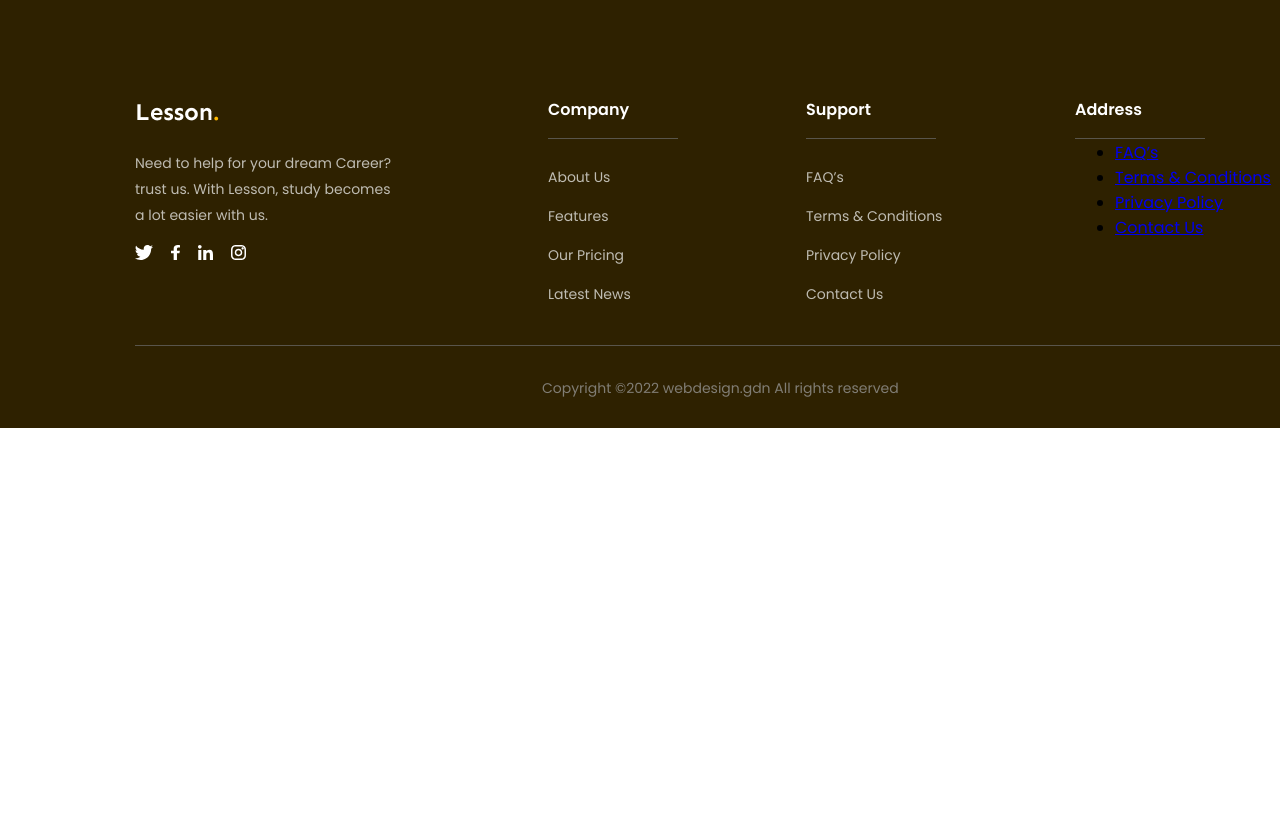
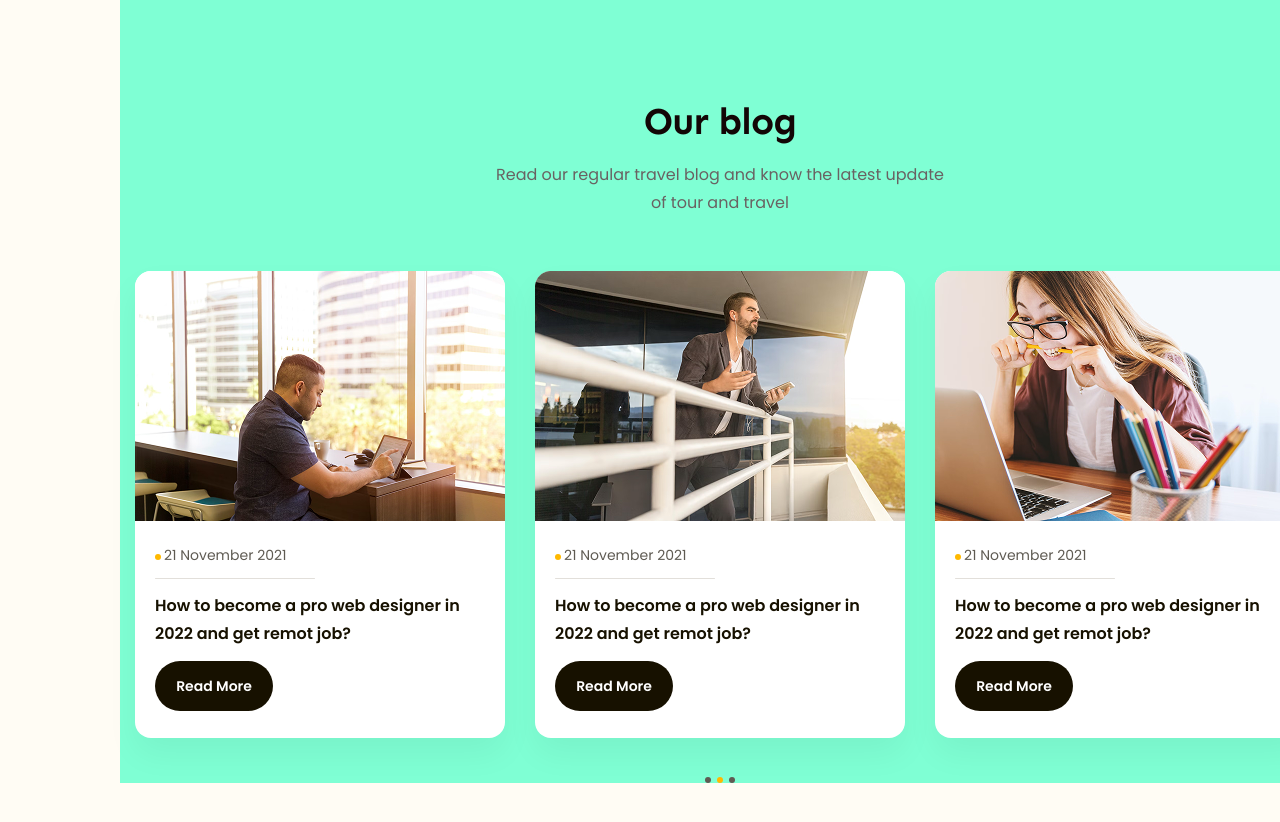
Before and after one commit to Mokaddes-Ali/TailwindCSS-Education-Platform-LandingPage, a plain HTML site: page index.html in a window 1280 px wide. Shown: the top 822 px of the page. Before the commit the page ends 800 px from the top, so only its background shows below. Drawn offline with Linux system fonts and the light colour scheme.

Commit message:
add blog section pixel perfect with raw CSS

```diff
--- a/assets/style.css
+++ b/assets/style.css
@@ -12,108 +12,114 @@ body{
     background-color: aquamarine;
 }
 
+/* Start Blog Section CSS */
 
+.blog-section{
+  width: 1440px;
+  height: 878px;
+  background-color: #FFFCF4;
 
-
-.footer{
-  background-color: #2E2100;
-  width: 1440px;
-  height: 428px;
-  position: relative;
 }
-.footer-logo-section{
-  position: absolute;
-  top: 95px
+.blog-heading, .blog-dots-button{
+  padding-top: 65px;
+  display: flex;
+  align-items: center;
+  justify-content: center;
+  flex-direction: column;
+  text-align: center;
+}
+.blog-heading h1{
+  color: #130606;
+font-family: "Sen", sans-serif;
+font-size: 38px;
+font-style: normal;
+font-weight: 700;
+line-height: 48px;
+letter-spacing: -0.76px;
+margin-bottom: -0px;
+}
+.blog-heading p{
+  width: 448px;;
+  color: #696262;
+font-size: 16px;
+font-style: normal;
+font-weight: 400;
+line-height: 28px;
 }
 
-.footer-logo-section p{
-  color: #BFBCB2;
+.blog-card{
+  padding-top: 38px;
+  display: flex;
+  gap: 30px;
+  margin-bottom: -26px;
+}
+.blog-card .card{
+width: 370px;
+Height: 467px;
+border-radius: 16px;
+background: #FFF;
+box-shadow: 0px 16px 32px 0px rgba(0, 0, 0, 0.05);
+transition: all 0.3s ease;
+}
+
+.blog-card .card:hover {
+  transform: translateY(-10px);
+  box-shadow: 0 20px 40px rgba(0, 0, 0, 0.1);
+}
+.card-image img{
+  width: 370px;
+  height: 250px;
+}
+.card-body{
+  padding: 0px 20px;
+}
+
+.card-body p{
+  color: #5F5B53;
 font-size: 14px;
 font-style: normal;
 font-weight: 400;
 line-height: 26px;
-width: 267px;
 }
-.divider{
-  width: 130px;
+.dots-text{
+  display: flex;
+  align-items: center;
+  gap: 3px;
+  margin-bottom: 10px;
+}
+.card-body .card-divider{
+  border-radius: 0.5px;
+background: #E2DFDA;
+  width: 160px;
 height: 1px;
-background-color: #59554B;
-position: absolute;
-top: 53px;
 }
 
-.quick-link{
-  position: absolute;
-  top: 85px;
-  left: 548px;
-
-}
-
-.quick-link h1 ,.company-support h1, .company-address h1{
-color: #FFF;
+.card-body h1{
+  color: #171100;
 font-family: Poppins;
 font-size: 16px;
 font-style: normal;
 font-weight: 600;
-line-height: 28px;
+line-height: 28px; /* 175% */
 }
-
-.company-support{
-  position: absolute;
-  top: 85px;
-  left: 806px;
-
-}
-
-.company-support ul, .quick-link ul {
-  list-style: none;
-  padding: 0;
- margin-top: 40px;
-}
-
-.company-support li, .quick-link li {
-  margin-bottom: 13px;
-  margin-top: 5px;
-}
-
-.company-support a, .quick-link a {
-  text-decoration: none;
-  color: #BFBCB2;
-font-family: Poppins;
-font-size: 14px;
-font-style: normal;
-font-weight: 400;
-line-height: 26px; /* 185.714% */
-  transition: color 0.3s ease;
-}
-.company-address{
-    position: absolute;
-  top: 85px;
-  left: 1075px;
-
-}
-
-.footer-divider{
-  width: 1170px;
-height: 1px;
-background-color:#59554B;
-position: absolute;
-top: 345px;
-}
-.copy-right-text{
-  display: flex;
-  align-items: center;
-  justify-items: center;
-  position: absolute;
-top: 361px;
-left: 542px;
-}
-.copy-right-text p{
-  color: #807D74;
+.card-button button{
+  width: 118px;
+height: 50px;
+flex-shrink: 0;
+border-radius: 25px;
+background: #171100;
+border-color: none;
+border: none;
+color: #FFF;
 text-align: center;
 font-family: Poppins;
 font-size: 14px;
 font-style: normal;
-font-weight: 400;
-line-height: 26px; /* 185.714% */
+font-weight: 600;
+line-height: 26px;
+transition: all 0.3s ease;
 }
+.card-button button:hover {
+  background: #FFB900;
+  border: 1px solid #FFF;
+}
--- a/index.html
+++ b/index.html
@@ -5,94 +5,92 @@
   <meta charset="UTF-8">
   <meta name="viewport" content="width=device-width, initial-scale=1.0">
   <title>Education Platform langding Page</title>
+  <!-- Font Link -->
   <link rel="preconnect" href="https://fonts.googleapis.com">
 <link rel="preconnect" href="https://fonts.gstatic.com" crossorigin>
 <link href="https://fonts.googleapis.com/css2?family=Poppins:ital,wght@0,100;0,200;0,300;0,400;0,500;0,600;0,700;0,800;0,900;1,100;1,200;1,300;1,400;1,500;1,600;1,700;1,800;1,900&display=swap" rel="stylesheet">
-  <link rel="stylesheet" href="assets/style.css">
+<link rel="preconnect" href="https://fonts.googleapis.com">
+<link rel="preconnect" href="https://fonts.gstatic.com" crossorigin>
+<link href="https://fonts.googleapis.com/css2?family=Sen:wght@400..800&display=swap" rel="stylesheet">
+
+<link rel="stylesheet" href="assets/style.css">
 </head>
 
 <body>
-  <footer class="footer">
-    <div class="container">
 
-      <!-- logo and social icon -->
-      <div class="footer-logo-section">
-        <div class="footer-logo">
-          <img class="" src="/assets/images/footer-logo.png" alt="company logo" />
+<section class="blog-section">
+  <div class="container">
+
+    <div class="blog-heading">
+      <h1 class="">Our blog</h1>
+      <p>Read our regular travel blog and know the latest update of tour and travel</p>
+    </div>
+
+    <div class="blog-card">
+      <!-- First Card -->
+      <div class="card">
+        <div class="card-img">
+          <img src="/assets/images/blog-img1.png" alt="Card Image" />
         </div>
-        <p class="">Need to help for your dream Career? trust us. With Lesson, study becomes a lot easier with us.</p>
-        <div class="social-media-link">
-          <svg xmlns="http://www.w3.org/2000/svg" width="111" height="15" viewBox="0 0 111 15" fill="none">
-            <path
-              d="M5.64991 15C3.57026 15 1.63168 14.3864 0 13.3276C1.38535 13.4185 3.83019 13.2007 5.35087 11.7292C3.06326 11.6227 2.0316 9.8428 1.89703 9.08215C2.0914 9.15822 3.01841 9.24949 3.54172 9.03651C0.91022 8.36714 0.506525 6.02434 0.596235 5.30933C1.08964 5.65923 1.92694 5.78093 2.25587 5.75051C-0.196205 3.97059 0.685945 1.2931 1.11954 0.71501C2.87924 3.18826 5.51649 4.57733 8.7791 4.65459C8.71759 4.38089 8.6851 4.09593 8.6851 3.80325C8.6851 1.70277 10.3586 0 12.423 0C13.5016 0 14.4735 0.46484 15.1558 1.20837C15.8766 1.03703 16.9613 0.635914 17.4916 0.289047C17.2243 1.26268 16.3922 2.07488 15.8888 2.37592C15.8847 2.36563 15.893 2.38616 15.8888 2.37592C16.331 2.30807 17.5274 2.07481 18 1.74949C17.7663 2.29647 16.884 3.20591 16.16 3.71506C16.2947 9.74221 11.7492 15 5.64991 15Z"
-              fill="white" />
-            <path
-              d="M44.4103 8.37379L44.8767 5.67961H41.9589V3.93204C41.9589 3.1948 42.3657 2.47573 43.6726 2.47573H45V0.182039C45 0.182039 43.7959 0 42.6452 0C40.2411 0 38.6712 1.29064 38.6712 3.62621V5.67961H36V8.37379H38.6712V14.8871C39.2075 14.9618 39.7562 15 40.3151 15C40.874 15 41.4226 14.9618 41.9589 14.8871V8.37379H44.4103Z"
-              fill="white" />
-            <path
-              d="M66.6186 1.81302C66.6186 2.81432 65.8085 3.62603 64.8093 3.62603C63.81 3.62603 63 2.81432 63 1.81302C63 0.811715 63.81 0 64.8093 0C65.8085 0 66.6186 0.811715 66.6186 1.81302Z"
-              fill="white" />
-            <path d="M63.2474 4.95868H66.3402V15H63.2474V4.95868Z" fill="white" />
-            <path
-              d="M71.3196 4.95868H68.2268V15H71.3196C71.3196 15 71.3196 11.8388 71.3196 9.86235C71.3196 8.67602 71.6977 7.4845 73.2062 7.4845C74.911 7.4845 74.9008 9.037 74.8928 10.2397C74.8824 11.8119 74.9072 13.4163 74.9072 15H78V9.70041C77.9738 6.31647 77.1508 4.75723 74.4433 4.75723C72.8354 4.75723 71.8387 5.53935 71.3196 6.24696V4.95868Z"
-              fill="white" />
-            <path
-              d="M108.75 3.375C108.75 3.99632 108.246 4.5 107.625 4.5C107.004 4.5 106.5 3.99632 106.5 3.375C106.5 2.75368 107.004 2.25 107.625 2.25C108.246 2.25 108.75 2.75368 108.75 3.375Z"
-              fill="white" />
-            <path fill-rule="evenodd" clip-rule="evenodd"
-              d="M103.5 11.25C105.571 11.25 107.25 9.57107 107.25 7.5C107.25 5.42893 105.571 3.75 103.5 3.75C101.429 3.75 99.75 5.42893 99.75 7.5C99.75 9.57107 101.429 11.25 103.5 11.25ZM103.5 9.75C104.743 9.75 105.75 8.74264 105.75 7.5C105.75 6.25736 104.743 5.25 103.5 5.25C102.257 5.25 101.25 6.25736 101.25 7.5C101.25 8.74264 102.257 9.75 103.5 9.75Z"
-              fill="white" />
-            <path fill-rule="evenodd" clip-rule="evenodd"
-              d="M96 7.2C96 4.67976 96 3.41965 96.4905 2.45704C96.9219 1.61031 97.6103 0.921901 98.457 0.490471C99.4196 0 100.68 0 103.2 0H103.8C106.32 0 107.58 0 108.543 0.490471C109.39 0.921901 110.078 1.61031 110.51 2.45704C111 3.41965 111 4.67976 111 7.2V7.8C111 10.3202 111 11.5804 110.51 12.543C110.078 13.3897 109.39 14.0781 108.543 14.5095C107.58 15 106.32 15 103.8 15H103.2C100.68 15 99.4196 15 98.457 14.5095C97.6103 14.0781 96.9219 13.3897 96.4905 12.543C96 11.5804 96 10.3202 96 7.8V7.2ZM103.2 1.5H103.8C105.085 1.5 105.958 1.50117 106.633 1.55633C107.291 1.61006 107.627 1.70745 107.862 1.82698C108.426 2.1146 108.885 2.57354 109.173 3.13803C109.293 3.37263 109.39 3.70893 109.444 4.36656C109.499 5.04169 109.5 5.91513 109.5 7.2V7.8C109.5 9.08487 109.499 9.95831 109.444 10.6334C109.39 11.2911 109.293 11.6274 109.173 11.862C108.885 12.4265 108.426 12.8854 107.862 13.173C107.627 13.2926 107.291 13.3899 106.633 13.4437C105.958 13.4988 105.085 13.5 103.8 13.5H103.2C101.915 13.5 101.042 13.4988 100.367 13.4437C99.7089 13.3899 99.3726 13.2926 99.138 13.173C98.5735 12.8854 98.1146 12.4265 97.827 11.862C97.7074 11.6274 97.6101 11.2911 97.5563 10.6334C97.5012 9.95831 97.5 9.08487 97.5 7.8V7.2C97.5 5.91513 97.5012 5.04169 97.5563 4.36656C97.6101 3.70893 97.7074 3.37263 97.827 3.13803C98.1146 2.57354 98.5735 2.1146 99.138 1.82698C99.3726 1.70745 99.7089 1.61006 100.367 1.55633C101.042 1.50117 101.915 1.5 103.2 1.5Z"
-              fill="white" />
-          </svg>
-
+        <div class="card-body">
+          <p class="dots-text"><span><svg xmlns="http://www.w3.org/2000/svg" width="6" height="6" viewBox="0 0 6 6" fill="none">
+          <circle cx="3" cy="3" r="3" fill="#FFB900"/>
+          </svg></span>21 November 2021</p>
+          <div class="card-divider"></div>
+          <h1>How to become a pro web designer in 2022 and get remot job?</h1>
+          <div class="card-button">
+            <button>Read More</button>
+          </div>
         </div>
       </div>
 
-      <!-- Company Quick Link -->
-      <div class="quick-link">
-        <h1 class="">Company</h1>
-        <div class="divider"></div>
-         <ul>
-          <li class=""><a href="#">About Us</a></li>
-          <li class=""><a href="#">Features</a></li>
-          <li class=""><a href="#">Our Pricing</a></li>
-          <li class=""><a href="#">Latest News</a></li>
-        </ul>
+        <!-- Second Card -->
+      <div class="card">
+        <div class="card-img">
+          <img src="/assets/images/blog-img2.png" alt="Card Image" />
+        </div>
+        <div class="card-body">
+          <p class="dots-text"><span><svg xmlns="http://www.w3.org/2000/svg" width="6" height="6" viewBox="0 0 6 6" fill="none">
+          <circle cx="3" cy="3" r="3" fill="#FFB900"/>
+          </svg></span>21 November 2021</p>
+          <div class="card-divider"></div>
+          <h1>How to become a pro web designer in 2022 and get remot job?</h1>
+          <div class="card-button">
+            <button>Read More</button>
+          </div>
+        </div>
       </div>
 
-      <!-- Support -->
-      <div class="company-support">
-        <h1 class="">Support</h1>
-        <div class="divider"></div>
-        <ul>
-          <li class=""><a href="#">FAQ’s</a></li>
-          <li class=""><a href="#">Terms & Conditions</a></li>
-          <li class=""><a href="#">Privacy Policy</a></li>
-          <li class=""><a href="#">Contact Us</a></li>
-        </ul>
+      <!-- Third Card -->
+      <div class="card">
+        <div class="card-img">
+          <img src="/assets/images/blog-img3.png" alt="Card Image" />
+        </div>
+        <div class="card-body">
+          <p class="dots-text"><span><svg xmlns="http://www.w3.org/2000/svg" width="6" height="6" viewBox="0 0 6 6" fill="none">
+          <circle cx="3" cy="3" r="3" fill="#FFB900"/>
+          </svg></span>21 November 2021</p>
+          <div class="card-divider"></div>
+          <h1>How to become a pro web designer in 2022 and get remot job?</h1>
+          <div class="card-button">
+            <button>Read More</button>
+          </div>
+        </div>
       </div>
 
-      <!-- Address -->
-       <div class="company-address">
-        <h1 class="">Address</h1>
-        <div class="divider"></div>
-         <ul>
-          <li class=""><a href="#">FAQ’s</a></li>
-          <li class=""><a href="#">Terms & Conditions</a></li>
-          <li class=""><a href="#">Privacy Policy</a></li>
-          <li class=""><a href="#">Contact Us</a></li>
-        </ul>
-       </div>
-    <!-- Footer Divider and Copy Right Text -->
-     <div class="footer-divider"></div>
-     <div class="copy-right-text">
-      <p>Copyright ©2022 webdesign.gdn All rights reserved</p>
-     </div>
+    </div>
 
+   <!-- Blog Dots Button -->
+    <div class="blog-dots-button">
+      <svg xmlns="http://www.w3.org/2000/svg" width="30" height="6" viewBox="0 0 30 6" fill="none">
+  <circle cx="3" cy="3" r="3" fill="#5F5B53"/>
+  <circle cx="15" cy="3" r="3" fill="#FFB900"/>
+  <circle cx="27" cy="3" r="3" fill="#5F5B53"/>
+</svg>
     </div>
-  </footer>
+
+  </div>
+</section>
 
 
 </body>
```
Also changed, not shown: assets/images/blog-img1.png (added), assets/images/blog-img2.png (added), assets/images/blog-img3.png (added).
